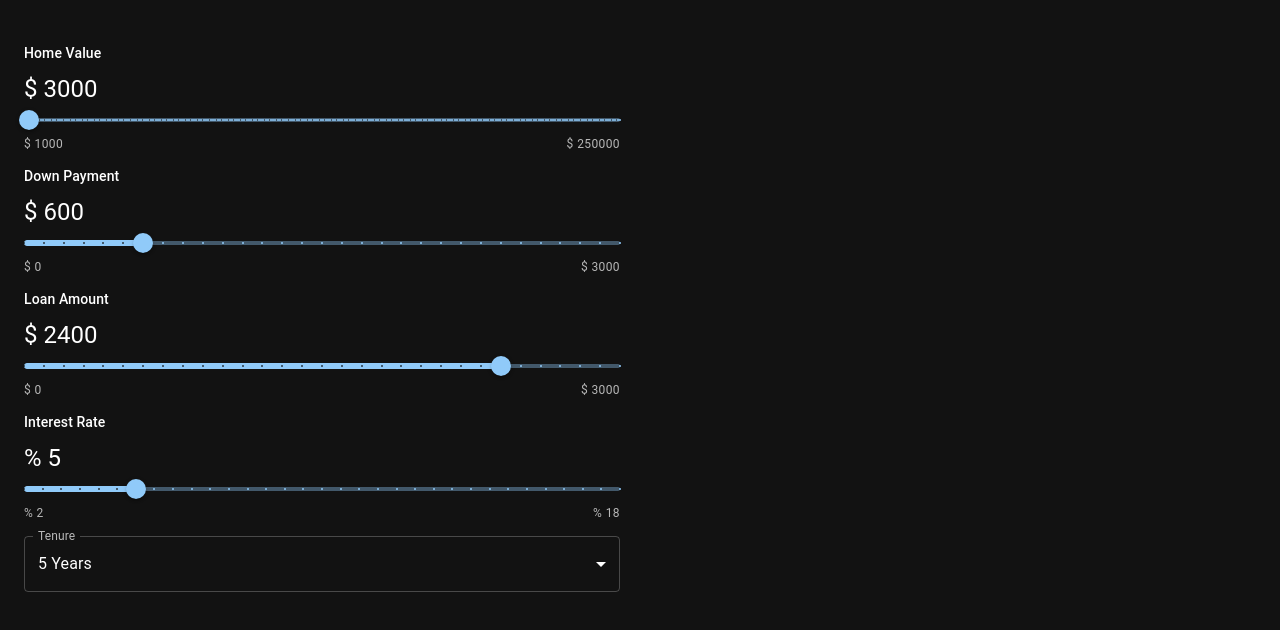
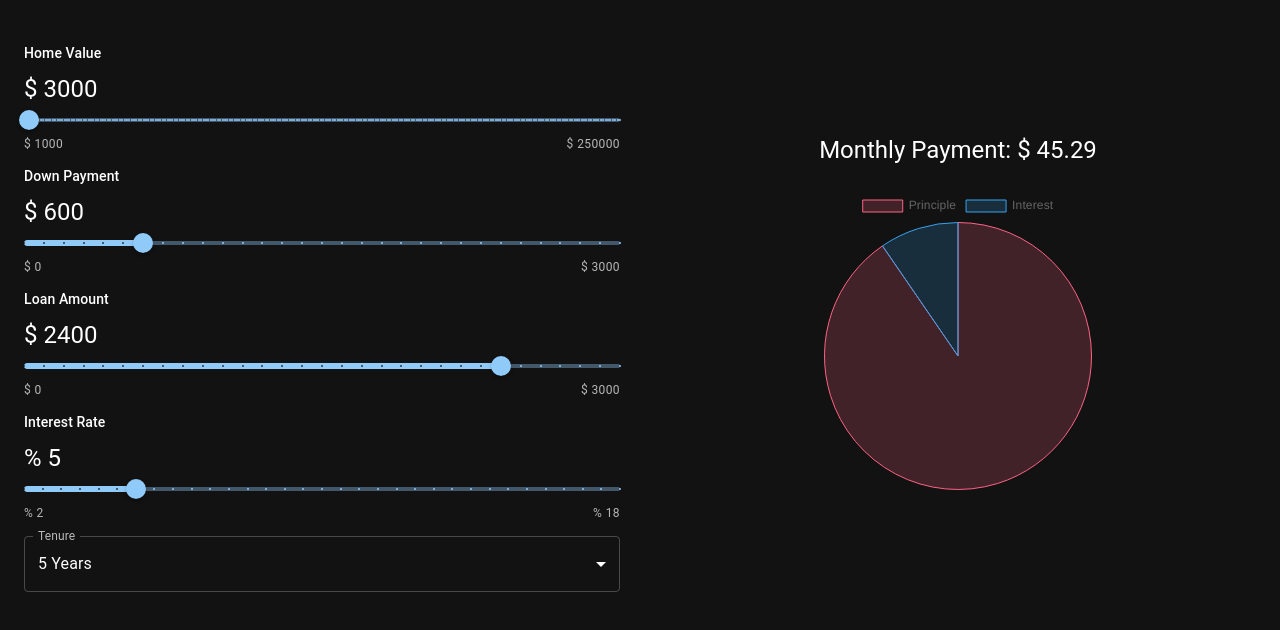
Before and after one commit to siddharthpk/findmymortgage, a React (Create React App) app: page / in a window 1280 px wide. Shown: the top 630 px of the page. Built offline with nearby package versions, Linux system fonts and the light colour scheme.

Commit message:
Result Component added

```diff
--- a/src/App.js
+++ b/src/App.js
@@ -25,9 +25,8 @@
           <TenureSelect data={data} setData={setData}/>
         </Grid>
         <Grid item xs={12} md={6}>
-          {/*Add Result once ready
-             <Result data={data}/>
-          */}
+          {/*Add Result once ready*/}
+          <Result data={data}/>
         </Grid>
       </Grid>
     </Container>
--- a/src/components/Result.js
+++ b/src/components/Result.js
@@ -0,0 +1,53 @@
+import React from "react";
+import { Stack,Typography } from "@mui/material";
+import {Chart as ChartJS, ArcElement, Tooltip, Legend} from "chart.js";
+import { Pie } from "react-chartjs-2";
+
+/* Plugins registered globally */
+ChartJS.register( ArcElement, Tooltip, Legend);
+
+
+const Result = ({data}) => {
+    // Data from App.js deconstructed
+    const {homeValue, loanAmount, loanTerm, interestRate} = data;
+
+    // Calculation
+    const totalLoanMonths = loanTerm * 12;
+    const interestPerMonth = interestRate / 100 / 12;
+    const monthlyPayment =
+      (loanAmount *
+        interestPerMonth *
+        (1 + interestPerMonth) ** totalLoanMonths) /
+      ((1 + interestPerMonth) ** totalLoanMonths - 1);
+
+    const totalInterestGenerated = monthlyPayment * totalLoanMonths - loanAmount;
+
+    // Pie Chart
+    const pieChartData = {
+        labels: ["Principle", "Interest"],
+        datasets: [
+            {
+            label: "Ratio of Principle and Interest",
+            data: [homeValue, totalInterestGenerated],
+            backgroundColor: ["rgba(255, 99, 132, 0.2)", "rgba(54, 162, 235, 0.2)"],
+            borderColor: ["rgba(255, 99, 132, 1)", "rgba(54, 162, 235, 1)"],
+            borderWidth: 1,
+            },
+        ],
+    };
+
+    return (
+        <Stack gap={3}>
+            <Typography textAlign="center" variant="h5">
+                Monthly Payment: $ {monthlyPayment.toFixed(2)}
+            </Typography>
+            <Stack direction="row" justifyContent="center">
+                <div>
+                    <Pie data={pieChartData} />
+                </div>
+            </Stack>
+        </Stack>
+    );
+};
+
+export default Result;
```
